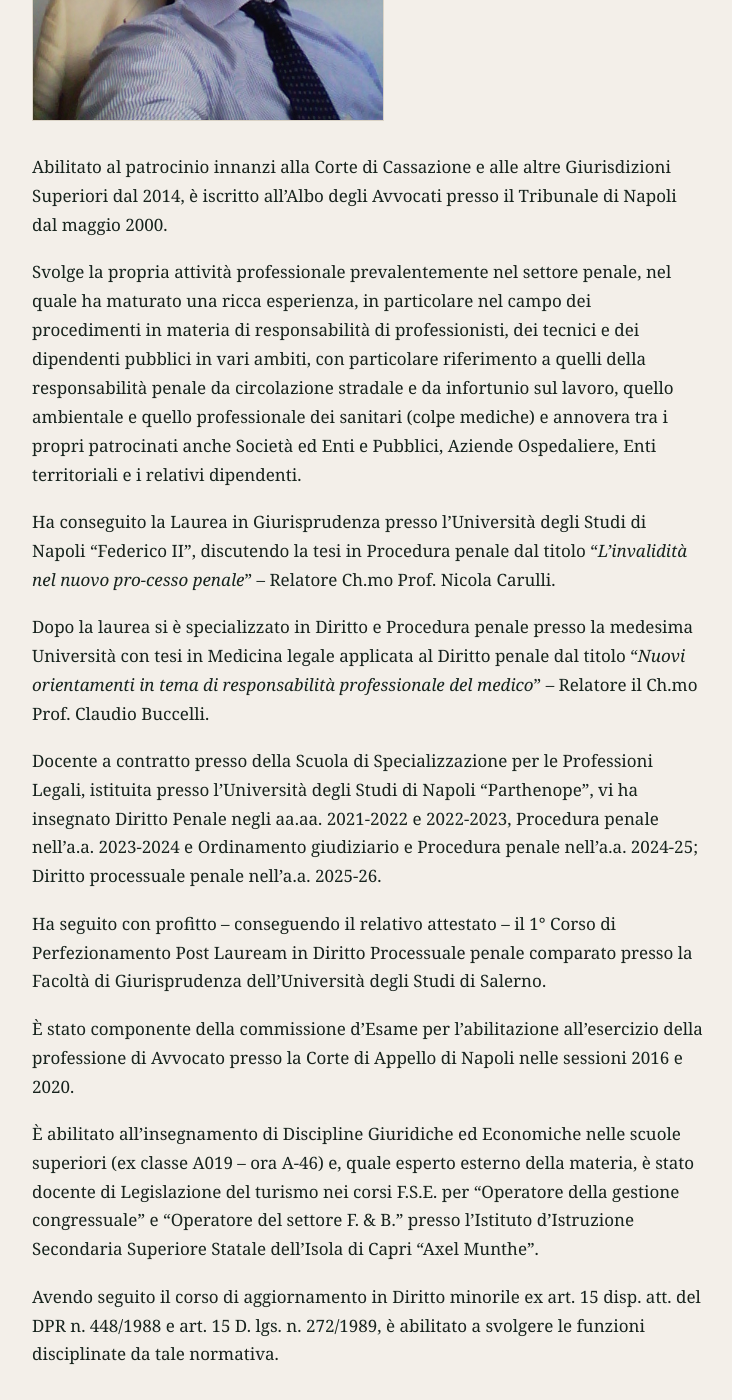
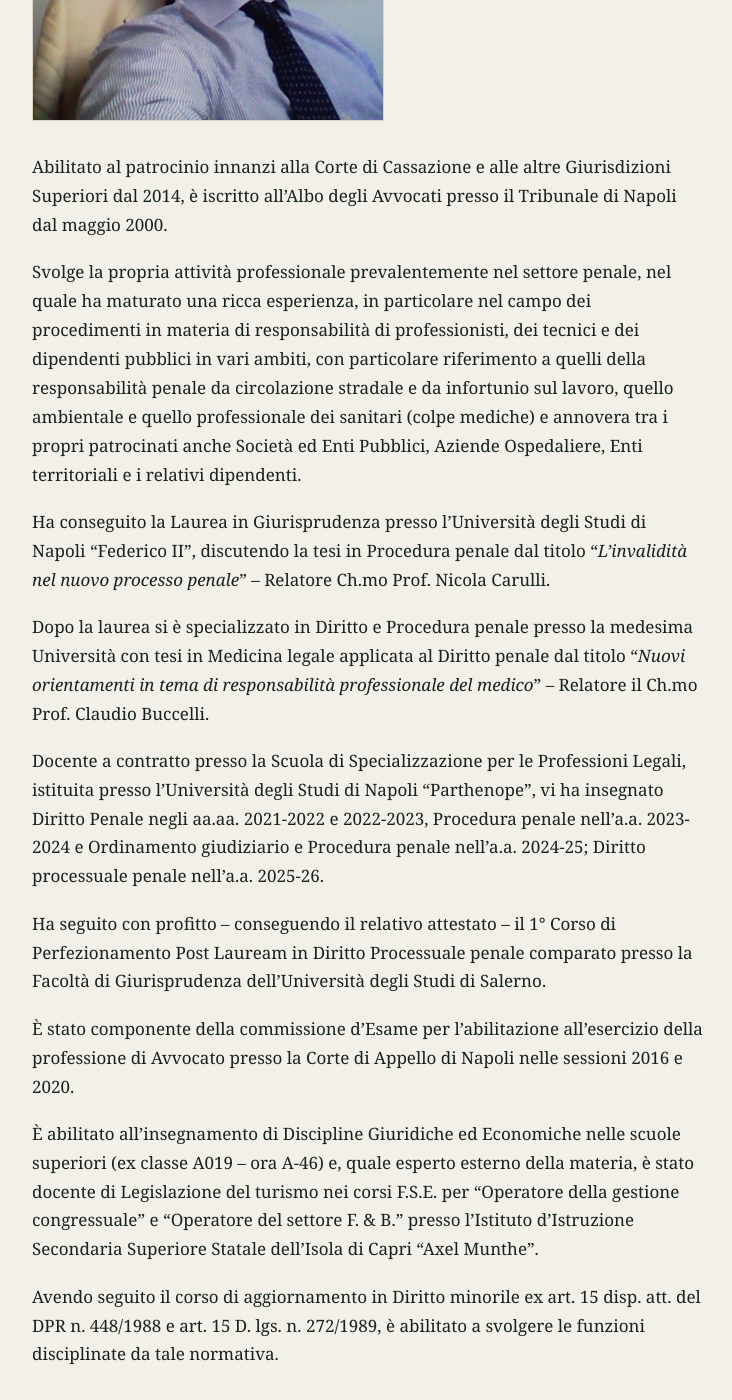
Before and after one commit to giasone70/studio-legale, a Jekyll site: the page built from pagine/curriculum.md, in a window 1280 px wide and 1400 px high, scrolled down 577 px. Shown: the whole window, without its empty margins (132-864 px from the left). Built offline with Jekyll 4.4.1, drawn with Linux system fonts in a browser that asks for light colours.

Commit message:
Update curriculum.md

```diff
--- a/pagine/curriculum.md
+++ b/pagine/curriculum.md
@@ -11,13 +11,13 @@ description: Abilitato al patrocinio innanzi alla Corte di Cassazione e alle alt
 
 Abilitato al patrocinio innanzi alla Corte di Cassazione e alle altre Giurisdizioni Superiori dal 2014, è iscritto all’Albo degli Avvocati presso il Tribunale di Napoli dal maggio 2000.
 
-Svolge la propria attività professionale prevalentemente nel settore penale, nel quale ha maturato una ricca esperienza, in particolare nel campo dei procedimenti in materia di responsabilità di professionisti, dei tecnici e dei dipendenti pubblici in vari ambiti, con particolare riferimento a quelli della responsabilità penale da circolazione stradale e da infortunio sul lavoro, quello ambientale e quello professionale dei sanitari (colpe mediche) e annovera tra i propri patrocinati anche Società ed Enti e Pubblici, Aziende Ospedaliere, Enti territoriali e i relativi dipendenti.
+Svolge la propria attività professionale prevalentemente nel settore penale, nel quale ha maturato una ricca esperienza, in particolare nel campo dei procedimenti in materia di responsabilità di professionisti, dei tecnici e dei dipendenti pubblici in vari ambiti, con particolare riferimento a quelli della responsabilità penale da circolazione stradale e da infortunio sul lavoro, quello ambientale e quello professionale dei sanitari (colpe mediche) e annovera tra i propri patrocinati anche Società ed Enti Pubblici, Aziende Ospedaliere, Enti territoriali e i relativi dipendenti.
 
-Ha conseguito la Laurea in Giurisprudenza presso l’Università degli Studi di Napoli “Federico II”, discutendo la tesi in Procedura penale dal titolo “<em>L’invalidità nel nuovo pro-cesso penale</em>” – Relatore Ch.mo Prof. Nicola Carulli.
+Ha conseguito la Laurea in Giurisprudenza presso l’Università degli Studi di Napoli “Federico II”, discutendo la tesi in Procedura penale dal titolo “<em>L’invalidità nel nuovo processo penale</em>” – Relatore Ch.mo Prof. Nicola Carulli.
 
 Dopo la laurea si è specializzato in Diritto e Procedura penale presso la medesima Università con tesi in Medicina legale applicata al Diritto penale dal titolo “<em>Nuovi orientamenti in tema di responsabilità professionale del medico</em>” – Relatore il Ch.mo Prof. Claudio Buccelli.
 
-Docente a contratto presso della Scuola di Specializzazione per le Professioni Legali, istituita presso l’Università degli Studi di Napoli “Parthenope”, vi ha insegnato Diritto Penale negli aa.aa. 2021-2022 e 2022-2023, Procedura penale nell’a.a. 2023-2024 e Ordinamento giudiziario e Procedura penale nell’a.a. 2024-25; Diritto processuale penale nell’a.a. 2025-26.
+Docente a contratto presso la Scuola di Specializzazione per le Professioni Legali, istituita presso l’Università degli Studi di Napoli “Parthenope”, vi ha insegnato Diritto Penale negli aa.aa. 2021-2022 e 2022-2023, Procedura penale nell’a.a. 2023-2024 e Ordinamento giudiziario e Procedura penale nell’a.a. 2024-25; Diritto processuale penale nell’a.a. 2025-26.
 
 Ha seguito con profitto – conseguendo il relativo attestato – il 1° Corso di Perfezionamento Post Lauream in Diritto Processuale penale comparato presso la Facoltà di Giurisprudenza dell’Università degli Studi di Salerno.
 
```
